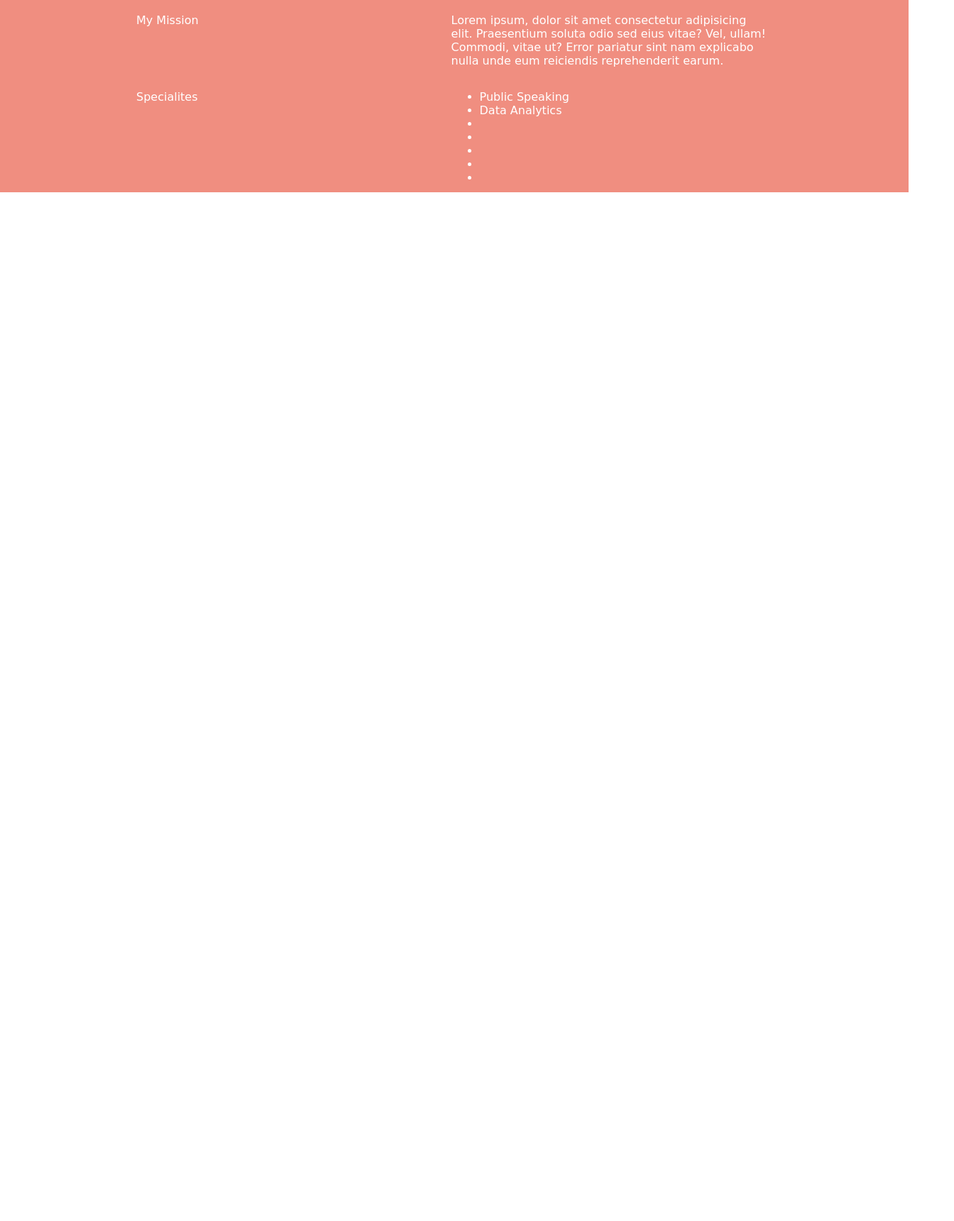
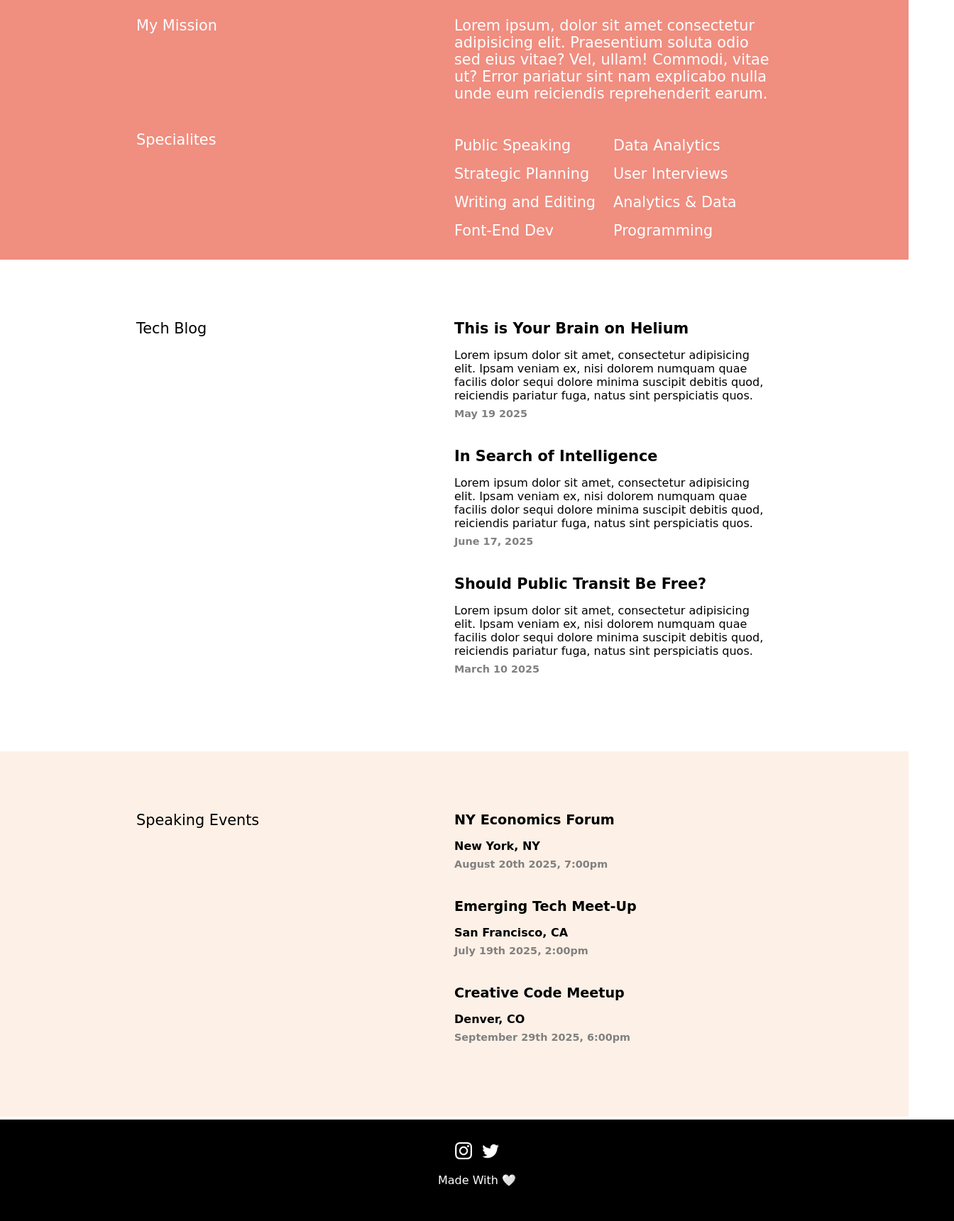
Before and after one commit to akhushba/HTML-CSS-Practice, a plain HTML site: page Projects/HazelCVProject/index.html in a window 1280 px wide. Shown: the part 449-2170 px from the top of the page at 71% size, 1344 px wide, since content can reach past the window. Before the commit the page ends 800 px from the top, so only its background shows below. Drawn offline with Linux system fonts and the light colour scheme; a web font is replaced by a local one.

Commit message:
hazel CV project

```diff
--- /dev/null
+++ b/Projects/HazelCVProject/CourseSolution/index.css
@@ -0,0 +1,160 @@
+body {
+  padding: 0;
+  margin: 0;
+  font-family: "Forum", serif;
+}
+.hero {
+  min-height: 90vh;
+  background-color: #f08e80;
+  color: white;
+  display: inline-block;
+}
+
+.navbar {
+  display: flex;
+  justify-content: space-between;
+  align-items: center;
+  color: white;
+  padding: 24px 32px;
+  box-sizing: border-box;
+}
+
+.navbar .links a {
+  color: white;
+  text-decoration: none;
+  margin-right: 16px;
+  font-size: 1.2rem;
+}
+
+.navbar p {
+  font-size: 2rem;
+  font-weight: bold;
+  margin: 0;
+}
+.navbar .contact {
+  background-color: white;
+  color: #f08e80;
+  padding: 16px 24px;
+  text-decoration: none;
+}
+
+.navbar .contact:hover {
+  opacity: 0.8;
+}
+
+.hero-content {
+  padding: 0 15%;
+}
+
+.tagline {
+  font-size: 4.5rem;
+  color: white;
+  letter-spacing: 2px;
+  padding: 32px 0;
+}
+
+.two-column-section {
+  font-size: 2rem;
+}
+
+.two-column-section > p {
+  width: 50%;
+  box-sizing: border-box;
+  float: left;
+}
+
+.two-column-section .skills {
+  width: 50%;
+  float: left;
+  box-sizing: border-box;
+  padding: 0;
+  list-style: none;
+}
+
+.two-column-section .skills li {
+  width: 50%;
+  float: left;
+  font-size: 1.25rem;
+  margin: 8px 0;
+}
+
+.blog-section {
+  background-color: white;
+  padding: 64px 0;
+}
+
+.blog-content {
+  padding: 0 15%;
+}
+
+.two-column-section .blog-posts {
+  width: 50%;
+  float: left;
+}
+
+.blog-heading {
+  font-size: 1.5rem;
+}
+.blog-text {
+  font-size: 1rem;
+}
+.blog-posts {
+  margin-top: 24px;
+}
+
+.blog-posts .blog-date {
+  font-size: 0.9rem;
+  color: grey;
+  margin-bottom: 32px;
+}
+.blog-posts p {
+  margin: 8px 0;
+}
+
+.events-section {
+  background-color: #fdf0e6;
+  padding: 64px 0;
+  display: inline-block;
+  width: 100%;
+}
+
+.events-content {
+  padding: 0 15%;
+}
+
+.events-card {
+  width: 50%;
+  float: left;
+  margin-top: 24px;
+}
+
+.events-card p {
+  margin: 8px 0;
+}
+.event-title {
+  font-size: 1.5rem;
+}
+.event-location {
+  font-size: 1rem;
+}
+.events-card .event-date {
+  font-size: 0.9rem;
+  color: grey;
+  margin-bottom: 32px;
+}
+
+footer {
+  background-color: black;
+  color: white;
+  padding: 64px;
+}
+
+.footer-content {
+  text-align: center;
+}
+
+footer img {
+  width: 2rem;
+  height: 2rem;
+  margin: 0 8px;
+}
--- a/Projects/HazelCVProject/app.css
+++ b/Projects/HazelCVProject/app.css
@@ -6,7 +6,8 @@ body{
 
 .hero{
     background-color: #f08e80;
-    height: 90vh;
+    min-height: 90vh;
+    display: inline-block;
     color: white;
     width: 100vw;
 }
@@ -42,22 +43,110 @@ body{
     opacity: 0.8;
 }
 
-.heroContent{
+.content{
     padding: 0 15%;
 }
 
-.heroContent .tagline{
+.content .tagline{
     font-size: 3.5rem;
     color: white;
     letter-spacing: 2px;
 }
 
 .twoCols{
-    font-size: 1rem;
+    font-size: 1.3rem;
 }
 
 .twoCols .half{
-    width: 49.5%;
+    width: 50%;
     box-sizing: border-box;
     float: left;
 }
+
+.twoCols .skills{
+    width: 50%;
+    float: left;
+    box-sizing: border-box;
+    padding: 0;
+    list-style: none;
+}
+
+.twoCols .skills li{
+    width: 50%;
+    float: left;
+    margin: 8px 0;
+}
+
+.blog{
+    background-color: white;
+    display: inline-block;
+    color: black;
+    width: 100vw;
+    padding: 64px 0;
+}
+
+.blog .content .title{
+    font-size: 1.3rem;
+    padding: 0;
+    margin: 8px 0;
+    font-weight: bold;
+}
+
+.blog .content .description{
+    font-size: 1rem;
+    padding: 8px 0 0 0;
+    margin: 0;
+}
+
+.content .date{
+    font-size: 0.9rem;
+    color: gray;
+    padding: 8px 0;
+    margin: 0 0 32px 0;
+}
+
+.blog #first{
+    margin-top: 20.8px;
+    padding: 0;
+}
+
+.events{
+    background-color: #fdf0e6;
+    display: inline-block;
+    color: black;
+    width: 100vw;
+    padding: 64px 0;
+}
+
+.events .eventTitle{
+    font-size: 1.2rem;
+    margin-bottom: 16px;
+}
+
+.events .city{
+    font-size: 1rem;
+    margin: 0;
+    font-weight: bold;
+}
+
+.events #first{
+    margin-top: 20.8px;
+    padding: 0;
+}
+
+footer{
+    color: white;
+    background-color: black;
+    width: 100vw;
+    padding: 32px;
+}
+
+.footerContent{
+    text-align: center;
+}
+
+footer img{
+    width: 1.5rem;
+    height: 1.5rem;
+    margin: 0 4px;
+}
--- a/Projects/HazelCVProject/index.html
+++ b/Projects/HazelCVProject/index.html
@@ -22,26 +22,69 @@
             <p>Hazel</p>
             <a href="#contact" class="contact">Contact Me</a>
         </header>
-        <div class="heroContent">
+        <div class="content">
             <h1 class="tagline">I'm a <em>Scientist</em> and <em>Speaker</em> who is interested in the psychollgy of greed.</h1>
             <div class="twoCols">
                 <p class="half">My Mission</p>
                 <p class="half">Lorem ipsum, dolor sit amet consectetur adipisicing elit. Praesentium soluta odio sed eius vitae? Vel, ullam! Commodi, vitae ut? Error pariatur sint nam explicabo nulla unde eum reiciendis reprehenderit earum.</p>
                 <p class="half">Specialites</p>
-                <div class="half">
-                    <ul>
+                    <ul class="half skills">
                         <li>Public Speaking</li>
                         <li>Data Analytics</li>
-                        <li></li>
-                        <li></li>
-                        <li></li>
-                        <li></li>
-                        <li></li>
+                        <li>Strategic Planning</li>
+                        <li>User Interviews</li>
+                        <li>Writing and Editing</li>
+                        <li>Analytics & Data</li>
+                        <li>Font-End Dev</li>
+                        <li>Programming</li>
                     </ul>
-                </div>
-                <p>My Mission</p>
             </div>
         </div>
     </section>
+    <section class="blog">
+        <div class="content">
+            <div class="twoCols">
+                <p class="half">Tech Blog</p>
+                <div class="half">
+                    <h2 class="title" id="first">This is Your Brain on Helium</h2>
+                    <p class="description">Lorem ipsum dolor sit amet, consectetur adipisicing elit. Ipsam veniam ex, nisi dolorem numquam quae facilis dolor sequi dolore minima suscipit debitis quod, reiciendis pariatur fuga, natus sint perspiciatis quos.</p>
+                    <h3 class="date">May 19 2025</h3>
+                    <h2 class="title">In Search of Intelligence</h2>
+                    <p class="description">Lorem ipsum dolor sit amet, consectetur adipisicing elit. Ipsam veniam ex, nisi dolorem numquam quae facilis dolor sequi dolore minima suscipit debitis quod, reiciendis pariatur fuga, natus sint perspiciatis quos.</p>
+                    <h3 class="date">June 17, 2025</h3>
+                    <h2 class="title">Should Public Transit Be Free?</h2>
+                    <p class="description">Lorem ipsum dolor sit amet, consectetur adipisicing elit. Ipsam veniam ex, nisi dolorem numquam quae facilis dolor sequi dolore minima suscipit debitis quod, reiciendis pariatur fuga, natus sint perspiciatis quos.</p>
+                    <h3 class="date">March 10 2025</h3>
+
+                </div>
+            </div>
+        </div>
+    </section>
+    <section class="events">
+        <div class="content">
+            <div class="twoCols">
+                <p class="half">Speaking Events</p>
+                <div class="half">
+                    <h2 class="eventTitle" id="first">NY Economics Forum</h2>
+                    <p class="city">New York, NY</p>
+                    <h3 class="date">August 20th 2025, 7:00pm</h3>
+                    <h2 class="eventTitle">Emerging Tech Meet-Up</h2>
+                    <p class="city">San Francisco, CA</p>
+                    <h3 class="date">July 19th 2025, 2:00pm</h3>
+                    <h2 class="eventTitle">Creative Code Meetup</h2>
+                    <p class="city">Denver, CO</p>
+                    <h3 class="date">September 29th 2025, 6:00pm</h3>
+                </div>
+            </div>
+        </div>
+    </section>
+    <footer>
+        <div class="footerContent">
+            <img src="images/instagram.png" alt="instagram">
+
+            <img src="images/twitter.png" alt="twitter">
+            <p>Made With 🤍</p>
+        </div>
+    </footer>
 </body>
 </html>
```
Also changed, not shown: Projects/HazelCVProject/CourseSolution/index.html (added, +117 -0 lines), Projects/HazelCVProject/CourseSolution/images/instagram.png (added), Projects/HazelCVProject/CourseSolution/images/twitter.png (added).
